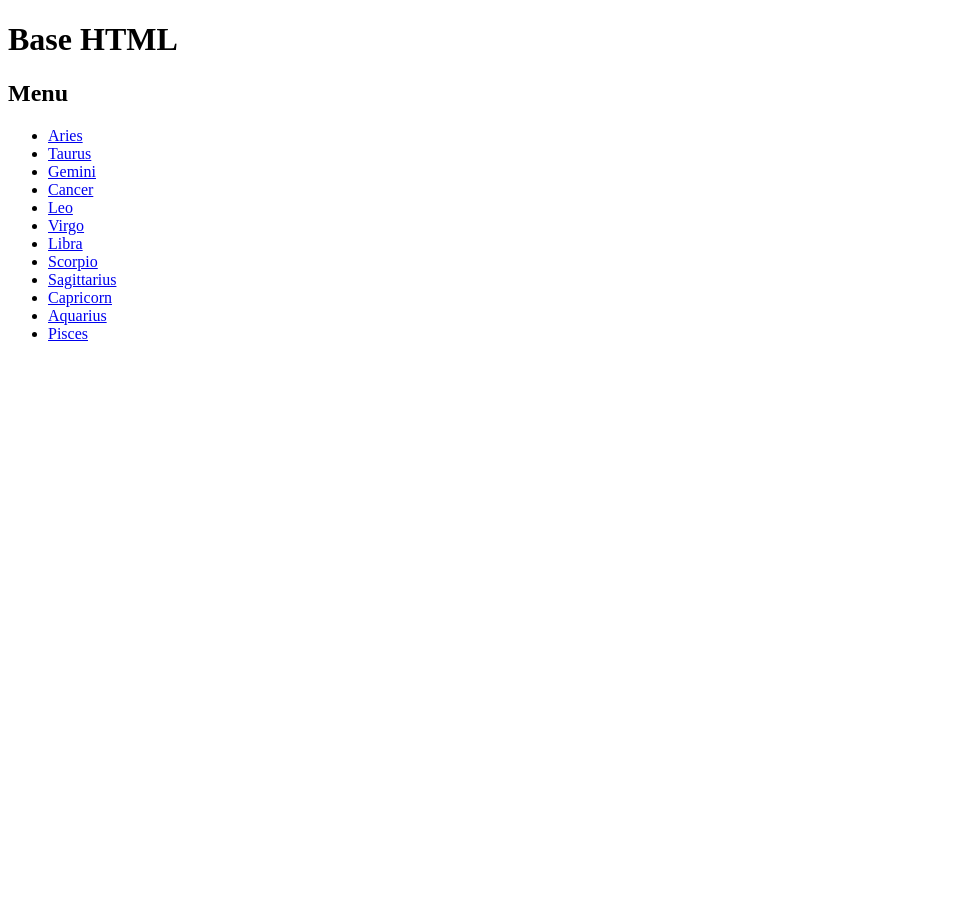
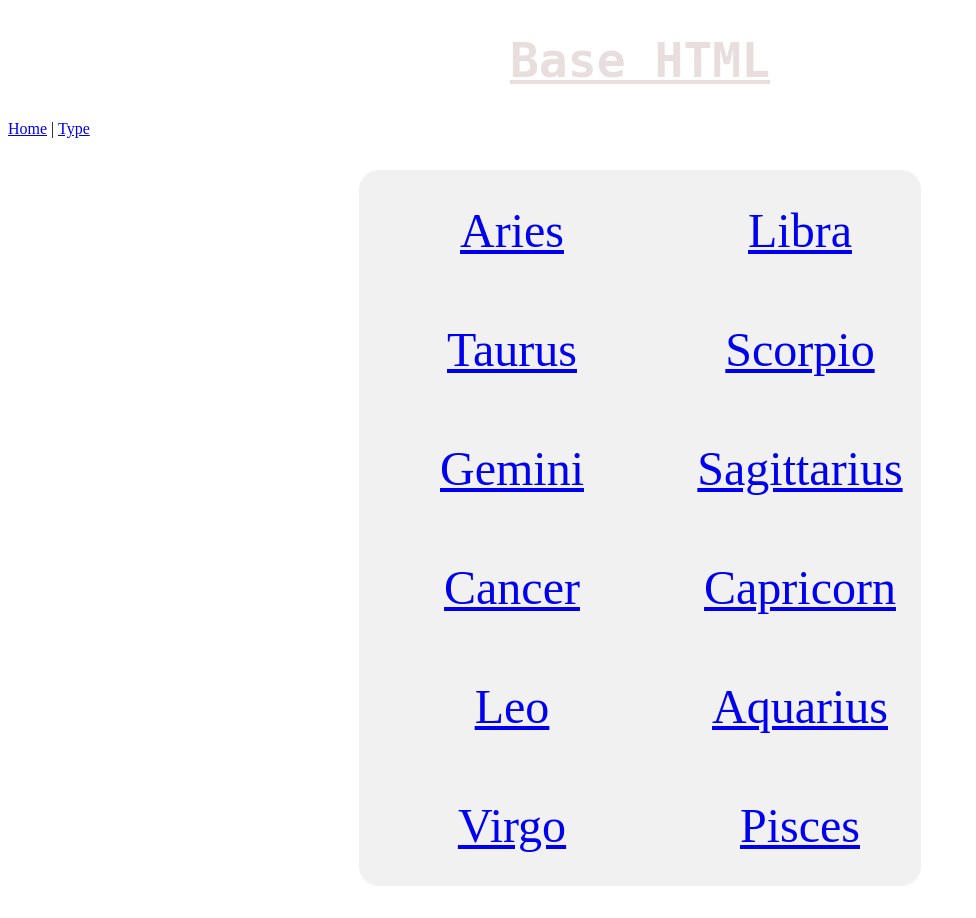
Before and after one commit to AlonaTR/mysite, a Django app: page /horoscope/ in a window 1280 px wide. Shown: the whole page, without its empty margins (0-976 px from the left). Before the commit the page ends 341 px from the top, so only its background shows below. Run offline with Django 3.2, Linux system fonts and the light colour scheme.

Commit message:
css file"

```diff
--- /dev/null
+++ b/horoscope/static/horoscope/css/index.css
@@ -0,0 +1,32 @@
+ul {
+    -webkit-column-count: 2;
+    -moz-column-count: 2;
+    column-count: 2;
+    list-style-type: none;
+    background-color: #f1f1f1;
+    width: 90%;
+    max-width: 35rem;
+    border-radius: 20px;
+    margin: 2rem auto;
+    padding: 1px;
+}
+
+ul li {
+    text-align: center;
+    width: 100%;
+    font-size: 3rem;
+    padding: 2rem 1rem;
+}
+
+ul a:hover, ul a:active {
+  color: #eca8b5;
+}
+
+
+h1 {
+    color: #e8dede;
+    text-align: center;
+    font-family: "Andale Mono", AndaleMono, monospace;
+    font-size: 48px;
+    text-decoration: underline;
+}
--- a/horoscope/templates/horoscope/index.html
+++ b/horoscope/templates/horoscope/index.html
@@ -1,14 +1,33 @@
-{% extends 'base.html' %}
+{% extends "base.html" %}
 
-{% block title %}
-    Menu
+{% load static %}
+{% block css_additional %}
+    <link rel="stylesheet" href="{% static 'horoscope/css/index.css' %}">
 {% endblock %}
 
+{% block title %}Menu{% endblock %}
+
 {% block content %}
-    <h2>Menu</h2>
+
+{% include 'includes/nav_panel.html' %}
     <ul>
         {% for zodiac in zodiacs %}
             <li><a href="{% url 'horoscope_name' sign_zodiac=zodiac %}">{{ zodiac|title }}</a></li>
         {% endfor %}
     </ul>
 {% endblock %}
+
+{% comment %} <!DOCTYPE html>
+<html lang="en">
+<head>
+    <meta charset="utf-8">
+    <title>Horoscope menu</title>
+</head>
+<body>
+    <ul>
+    {% for zodiac in zodiacs %}
+        <li><a href="{% url 'horoscope_name' sign_zodiac=zodiac %}">{{ zodiac|title }}</a></li>
+    {% endfor %}
+    </ul>
+</body>
+</html {% endcomment %}
--- /dev/null
+++ b/horoscope/templates/includes/nav_panel.html
@@ -0,0 +1,4 @@
+<nav>
+    <a href="{% url 'horoscope_index' %}">Home</a> |
+    <a href="/horoscope/type">Type</a>
+</nav>
--- a/horoscope/urls.py
+++ b/horoscope/urls.py
@@ -2,8 +2,9 @@ from django.urls import path, converters
 from numpy import sign
 from .views import *
 
+
 urlpatterns = [
-    path('', index),
+    path('', index, name='horoscope_index'),
     path('<int:month>/<int:day>', month_day_horoscope),
     path('type/<str:type>/', type_of_horoscope, name='type_horoscope'),
     path('<int:sign>/', info_about_horoscope_number ),
--- a/mysite/settings.py
+++ b/mysite/settings.py
@@ -37,7 +37,8 @@ INSTALLED_APPS = [
     'django.contrib.sessions',
     'django.contrib.messages',
     'django.contrib.staticfiles',
-    'horoscope'
+    'horoscope',
+    'mysite'
 ]
 
 MIDDLEWARE = [
--- a/mysite/templates/base.html
+++ b/mysite/templates/base.html
@@ -1,11 +1,14 @@
 <!DOCTYPE html>
 <html lang="en">
 <head>
-    <meta charset="UTF-8">
+
+    <meta charset="utf-8">
+    {% block css_additional %}
+    {% endblock %}
     <title> {% block title %} {% endblock %}</title>
 </head>
 <body>
-    <h1> Base HTML</h1>
+    <h1>Base HTML</h1>
     {% block content %} {% endblock %}
 </body>
-</html>
+</html
```
